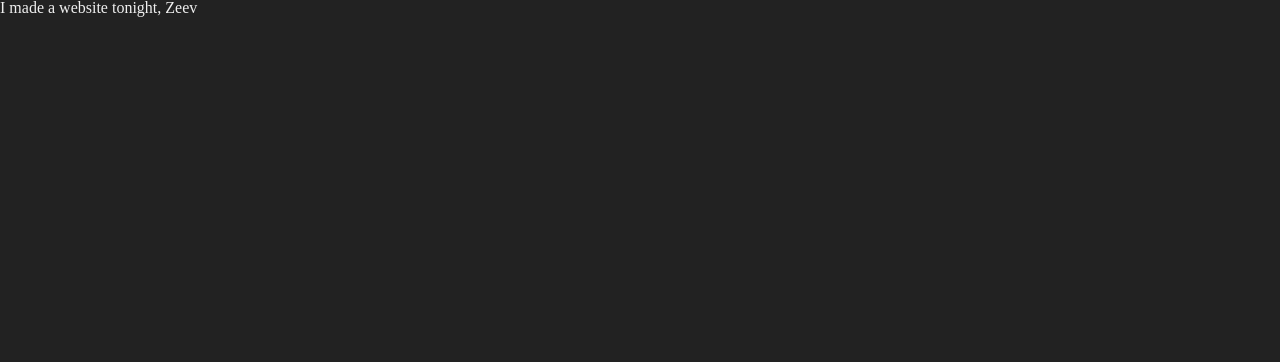
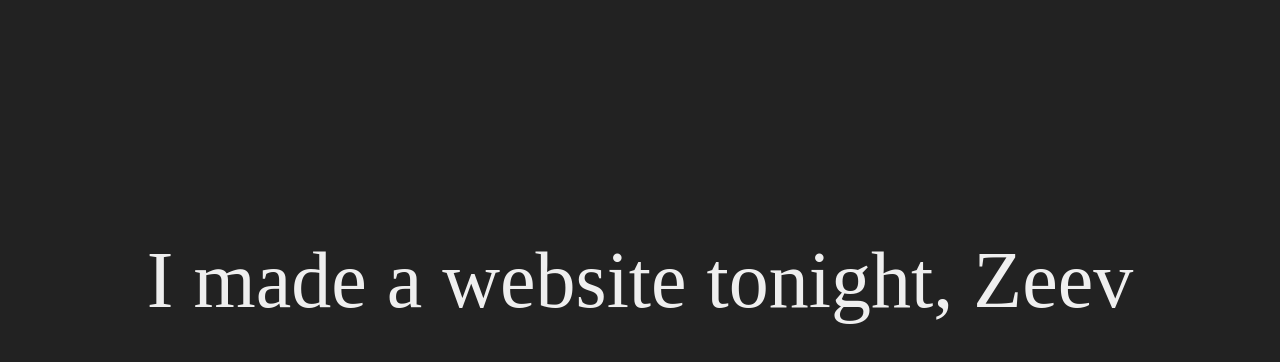
Before and after one commit to carolinacurley/clc, a plain HTML site: page index.html in a window 1280 px wide. Drawn offline with Linux system fonts and the light colour scheme.

Commit message:
made it big

```diff
--- a/stylesheet.css
+++ b/stylesheet.css
@@ -56,3 +56,9 @@ table {
 	color: #efefef;
 	background-color: #222222;
 }
+
+h1 {
+	text-align: center;
+	padding-top: 30vh;
+	font-size: 5rem;
+}
```
